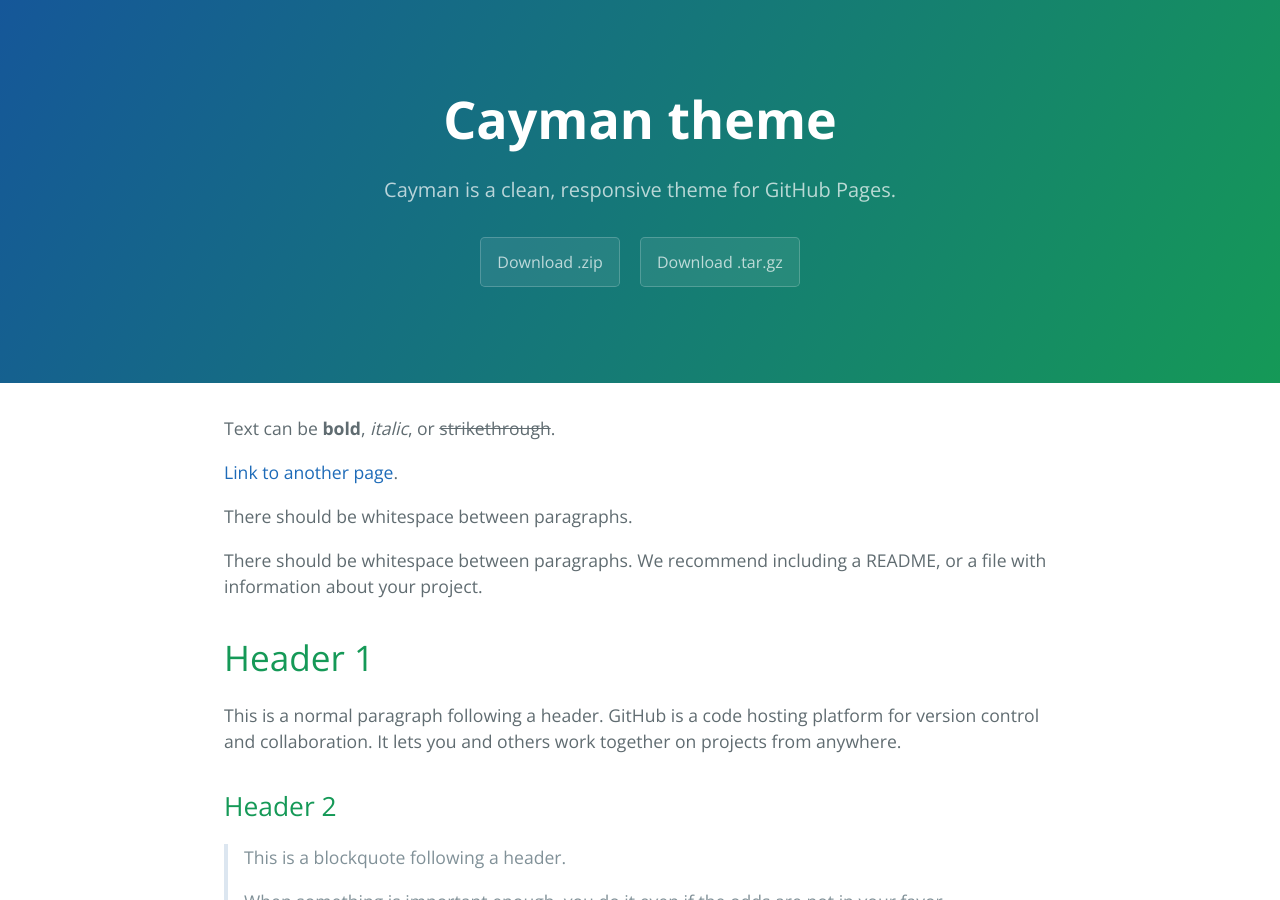
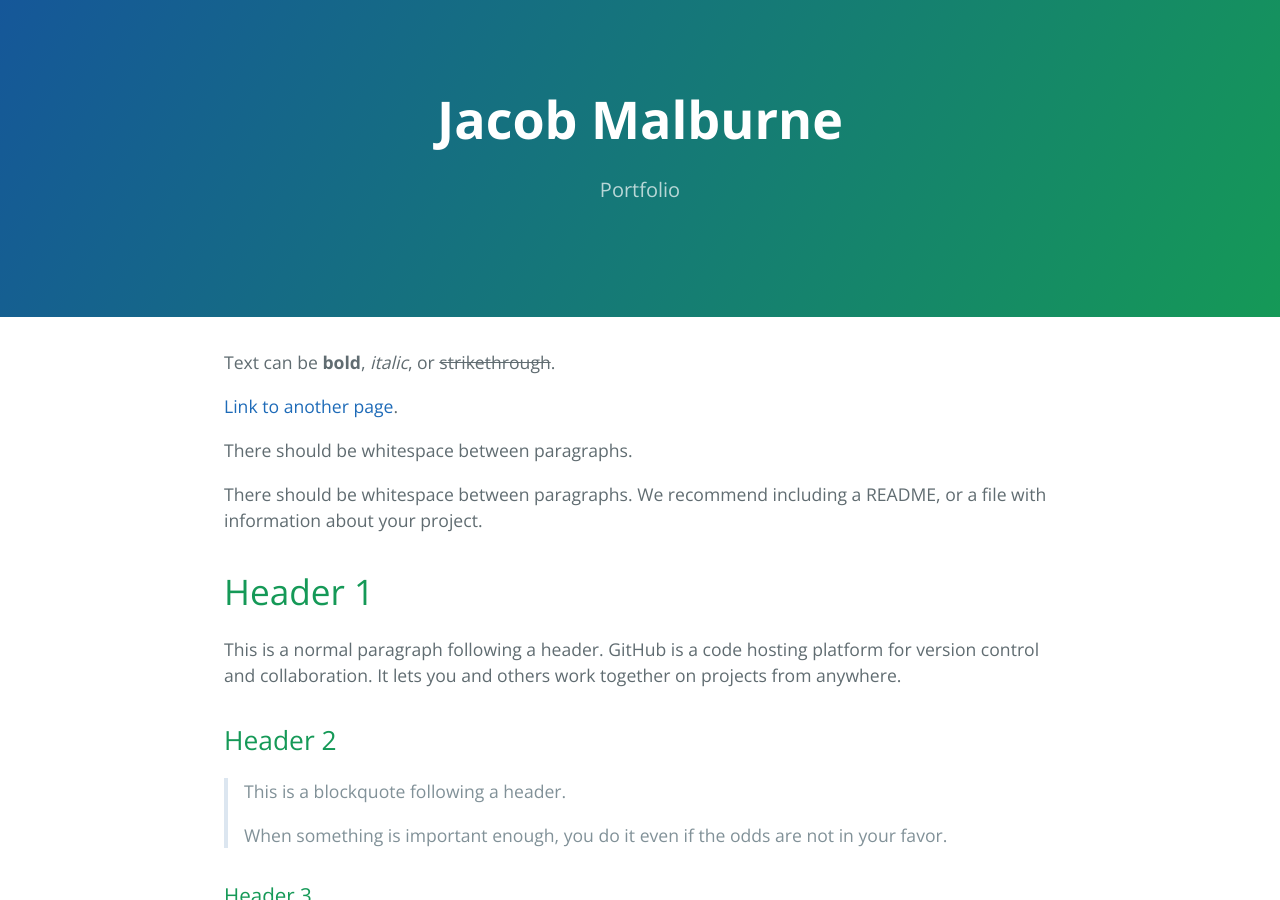
Before and after one commit to JakeMal-AGGP/JakeMal-AGGP.github.io, a Jekyll site: the page built from index.md, in a window 1280 px wide and 900 px high. Built offline with Jekyll 4.4.1, drawn with Linux system fonts in a browser that asks for light colours.

Commit message:
Update _config.yml

```diff
--- a/_config.yml
+++ b/_config.yml
@@ -1,5 +1,5 @@
-title: Cayman theme
-description: Cayman is a clean, responsive theme for GitHub Pages.
-show_downloads: true
+title: Jacob Malburne
+description: Portfolio
+show_downloads: false
 google_analytics:
 theme: jekyll-theme-cayman
```
